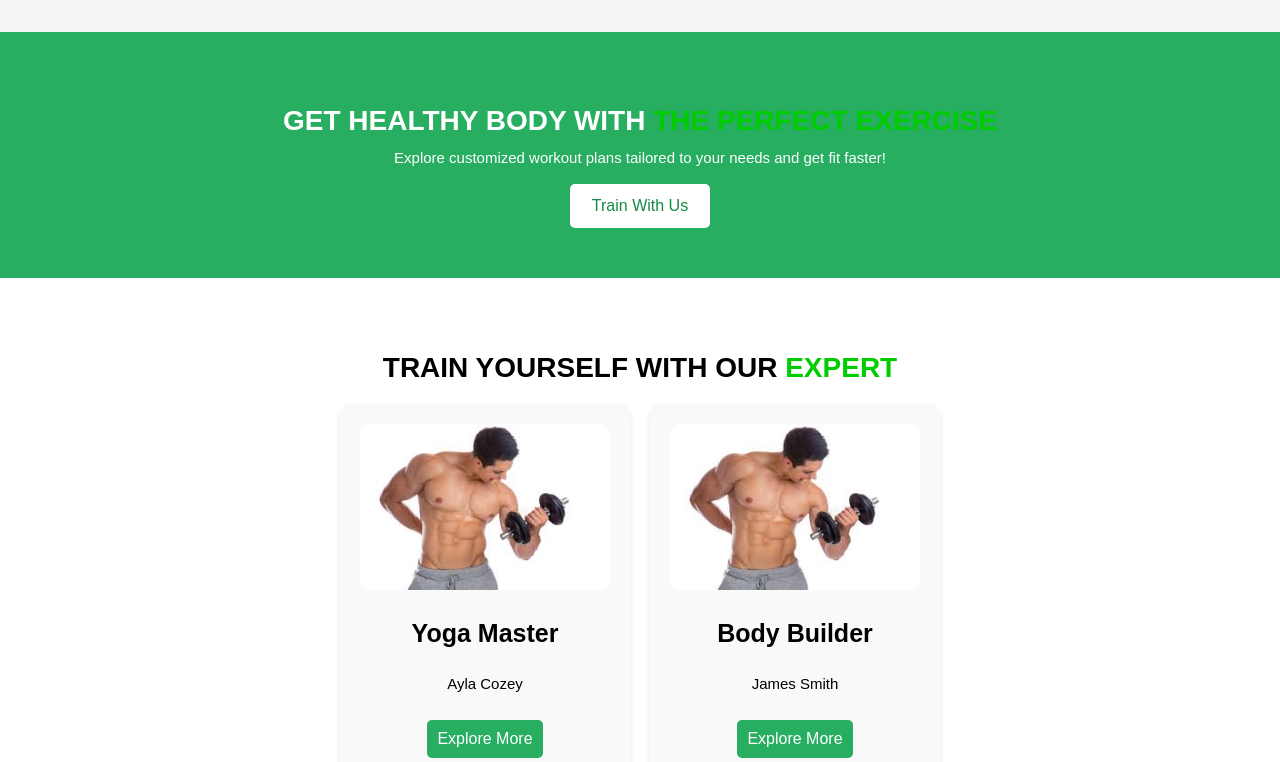
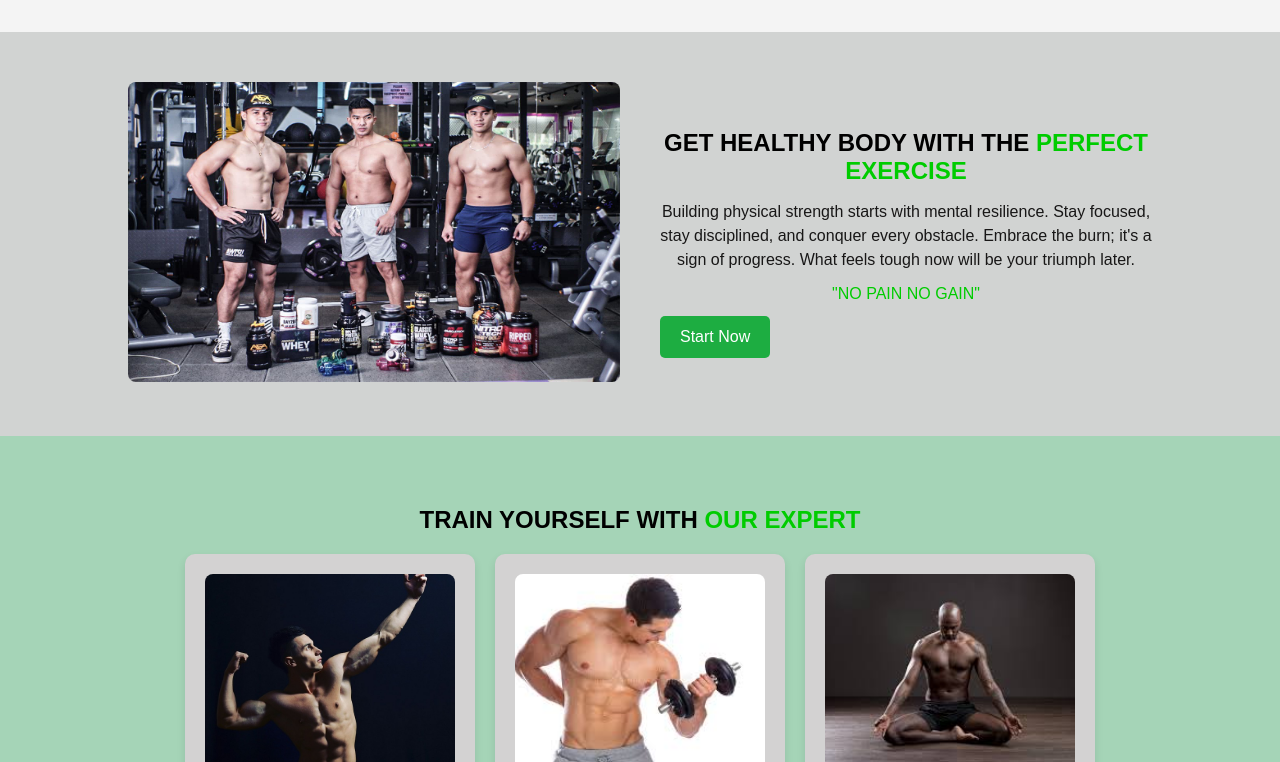
Before and after one commit to laxmanniroula314/gym-center, a React (Create React App) app in the folder gym/: page / in a window 1280 px wide. Shown: the part 1438-2200 px from the top of the page. Built offline with nearby package versions, Linux system fonts and the light colour scheme.

Commit message:
update code

```diff
--- a/gym/src/Homepage/Healthybody.jsx
+++ b/gym/src/Homepage/Healthybody.jsx
@@ -1,13 +1,32 @@
-// src/components/Home/Healthybody.js
 import React from "react";
+import { Link } from "react-router-dom";
 import "./Home.css";
+import h1 from "../assets/h1.jpg";
 
 const Healthybody = () => {
   return (
     <div className="healthy-body">
-      <h2>GET HEALTHY BODY WITH <span className="highlight">THE PERFECT EXERCISE</span></h2>
-      <p>Explore customized workout plans tailored to your needs and get fit faster!</p>
-      <button className="btn">Train With Us</button>
+      <div className="healthy-body-container">
+        <div className="image-section">
+          <img src={h1} alt="Workout" />
+        </div>
+        <div className="text-section">
+          <h2>
+            GET HEALTHY BODY WITH THE <span className="highlight">PERFECT
+            EXERCISE</span>
+          </h2>
+          <p>
+            Building physical strength starts with mental resilience. Stay
+            focused, stay disciplined, and conquer every obstacle. Embrace the
+            burn; it's a sign of progress. What feels tough now will be your
+            triumph later.
+          </p>
+          <p className="quote"> <span className="highlight">"NO PAIN NO GAIN"</span></p>
+          <Link to="Trainers">
+            <button className="startbtn">Start Now</button>
+          </Link>
+        </div>
+      </div>
     </div>
   );
 };
--- a/gym/src/Homepage/Herosection.jsx
+++ b/gym/src/Homepage/Herosection.jsx
@@ -6,7 +6,7 @@ const Herosection = () => {
   return (
     <div className="hero-section">
       <div className="hero-content">
-        <h1>MAKE YOURSELF <span className="highlight">STRONGER</span> & FITTER FOREVER</h1>
+        <h1>MAKE YOURSELF <span className="highlight">STRONGER & FITTER </span>FOREVER</h1>
         <div className="hero-stats">
           <div>
             <h2>70K+</h2>
--- a/gym/src/Homepage/Home.css
+++ b/gym/src/Homepage/Home.css
@@ -30,13 +30,15 @@ body {
     align-items: center;
     justify-content: center;
     text-align: center;
-    color: white;
+
   }
 
   .hero-content h1 {
+    padding-top: 180px;
     font-size: 3rem;
     text-transform: uppercase;
     font-weight: bold;
+    color:white;
   }
 
   .hero-stats {
@@ -48,11 +50,13 @@ body {
 
   .hero-stats div {
     text-align: center;
+     font-weight: 600;
   }
 
   .hero-stats h2 {
     font-size: 2rem;
     font-weight: bold;
+    color:#03fc41;
   }
 
   /* Why Choose Us */
@@ -140,41 +144,90 @@ body {
 
   /* Healthy Body Section */
   .healthy-body {
-    text-align: center;
-    padding: 50px;
-    background: #27ae60;
-    color: white;
+    display: flex;
+    justify-content: center;
+    align-items: center;
+    padding: 50px 10%;
+    background: #d1d3d2;
   }
 
-  .healthy-body h2 {
+  .healthy-body-container {
+    display: flex;
+    align-items: center;
+    max-width: 1100px;
+    gap: 40px;
+  }
+
+  .image-section {
+    flex: 1;
+  }
+
+  .image-section img {
+    width: 100%;
+    height:300px;
+    border-radius: 8px;
+  }
+
+  .text-section {
+    flex: 1;
+    text-align: left;
+  }
+
+  .text-section h2 {
+    font-size: 24px;
+    font-weight: bold;
+    margin-bottom: 15px;
+  }
+
+  .highlight {
+    color: #138a44;
+  }
+
+  .text-section p {
+    font-size: 16px;
+    color: #181717;
+    font-weight: 400;
     margin-bottom: 10px;
   }
 
-
-.button-container {
-  display: flex;
-  justify-content: center;
-  margin-top: 15px;
-
-}
-  .healthy-body .btn {
-    background: white;
+  .quote {
+    font-size: 18px;
+    font-weight: bold;
     color: #138a44;
-    border: none;
-    padding: 13px 22px;
-    cursor: pointer;
-    font-size: 1rem;
-    border-radius: 5px;
   }
 
-  .healthy-body .btn:hover {
-    background: #f4f4f4;
+  .startbtn {
+    align-items: center;
+    background: #1dad41;
+    color: white;
+    padding: 12px 20px;
+    border: none;
+    font-size: 1rem;
+    cursor: pointer;
+    border-radius: 5px;
+    transition: 0.3s;
+  }
+
+  .startbtn:hover {
+    background: #333;
   }
 
   /* Train With Experts */
+
   .train-with-experts {
     text-align: center;
-    padding: 50px;
+    padding: 50px 10%;
+    background: #a5d4b7;
+  }
+
+  .train-with-experts h2 {
+    font-size: 24px;
+    font-weight: bold;
+    margin-bottom: 20px;
+  }
+
+  .highlight {
+    color: #138a44;
   }
 
   .experts-container {
@@ -185,44 +238,45 @@ body {
   }
 
   .expert-card {
-    background: #f9f9f9;
+    background: #d3d2d2;
     padding: 20px;
     border-radius: 10px;
+    box-shadow: 0px 4px 8px rgba(0, 0, 0, 0.1);
+    text-align: center;
     width: 250px;
-    text-align: center;
-    box-shadow: 0 4px 6px rgba(0, 0, 0, 0.1);
   }
 
   .expert-card img {
     width: 100%;
-    border-radius: 10px;
+    height: 200px;
+    object-fit: cover;
+    border-radius: 8px;
+    margin-bottom: 15px;
   }
 
-  .expert-card .btn {
-    margin-top: 10px;
-    background: #27ae60;
-    color: white;
-    padding: 10px;
-    border: none;
-    cursor: pointer;
-    border-radius: 5px;
+  .expert-card h3 {
+    font-size: 18px;
+    font-weight: bold;
+    margin-bottom: 5px;
   }
 
-  .expert-card .btn:hover {
-    background: #138a13;
+  .expert-card p {
+    font-size: 16px;
+    color: #555;
+    margin-bottom: 15px;
   }
 
-  /* Button Styling */
   .btn {
-    background: #27ae60;
+    background: #138a44;
     color: white;
     border: none;
     padding: 10px 20px;
     cursor: pointer;
     font-size: 1rem;
     border-radius: 5px;
+    transition: 0.3s;
   }
 
   .btn:hover {
-    background: #138a13;
+    background: #0f6e36;
   }
--- a/gym/src/Homepage/Home.jsx
+++ b/gym/src/Homepage/Home.jsx
@@ -18,6 +18,7 @@ const Home = () => {
       <Healthybody />
       <Trainwithexperts />
 
+
     </>
   );
 };
--- a/gym/src/Homepage/Trainwithexperts.jsx
+++ b/gym/src/Homepage/Trainwithexperts.jsx
@@ -1,17 +1,24 @@
-// src/components/Home/TrainWithExperts.js
 import React from "react";
 import lax from "../assets/lax.jpg";
+import adi from "../assets/adi.jpg";
+import sak from "../assets/sak.jpg";
+
 import "./Home.css";
 
 const experts = [
-  { name: "Yoga Master", role: "Ayla Cozey", image: lax },
+  { name: "Yoga Master", role: "Ayla Cozey", image: adi },
   { name: "Body Builder", role: "James Smith", image: lax },
+  { name: "Gymnast", role: "Masha Allen", image: sak },
+
+
 ];
 
 const Trainwithexperts = () => {
   return (
     <div className="train-with-experts">
-      <h2>TRAIN YOURSELF WITH OUR <span className="highlight">EXPERT</span></h2>
+      <h2>
+        TRAIN YOURSELF WITH  <span className="highlight"> OUR EXPERT</span>
+      </h2>
       <div className="experts-container">
         {experts.map((expert, index) => (
           <div className="expert-card" key={index}>
```
Also changed, not shown: gym/src/assets/h1.jpg (added).
